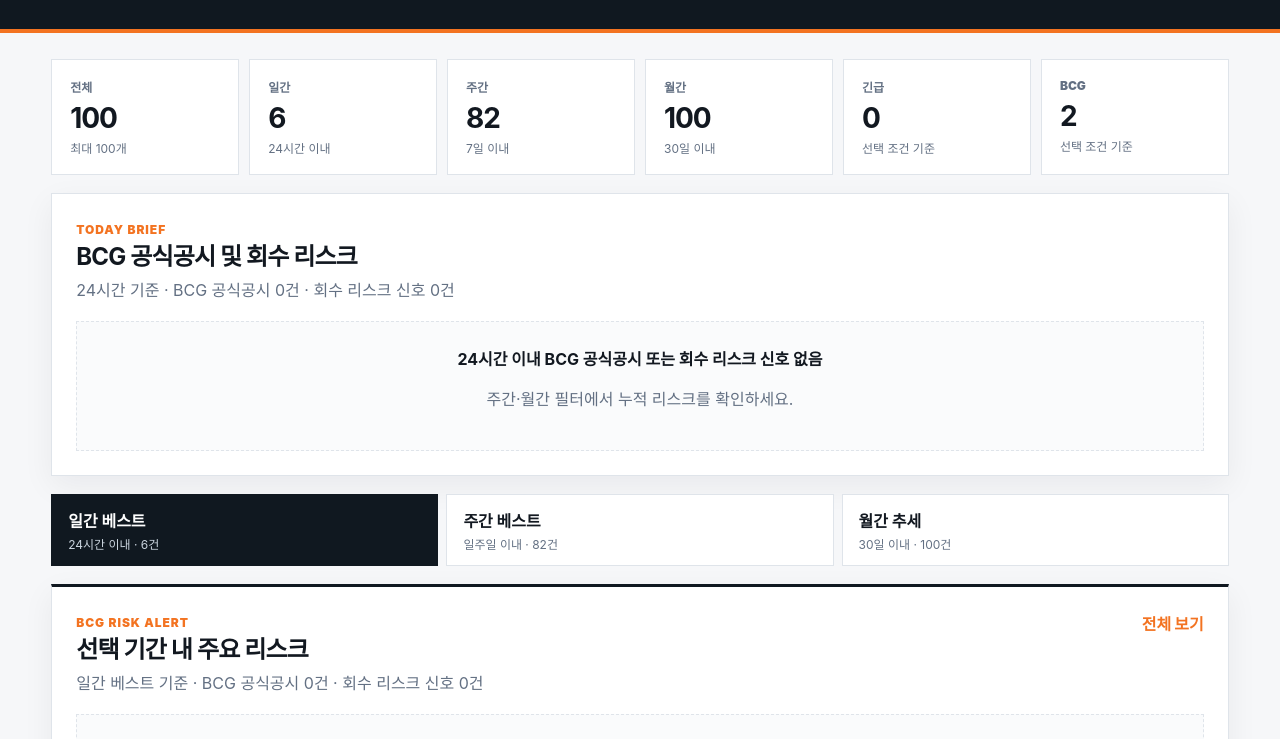
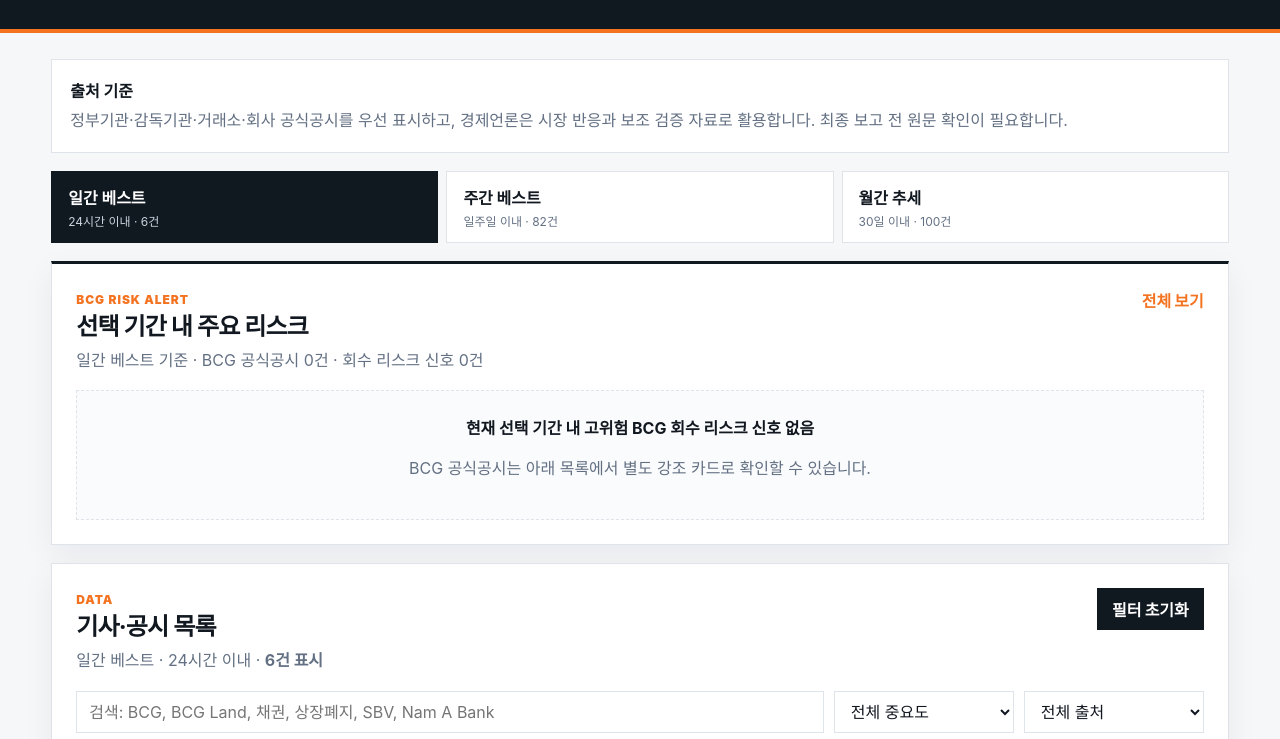
Before and after one commit to jeonys-12/vietnam-economic-newsletter, a website: page index.html in a window 1280 px wide. Shown: the part 226-965 px from the top of the page. Drawn offline with Linux system fonts and the light colour scheme.

Commit message:
Remove summary and Today Brief boxes

```diff
--- a/app.js
+++ b/app.js
@@ -404,43 +404,6 @@ function renderStats() {
   setText("resultCount", `${sortBestItems(visible).slice(0, MAX_DISPLAY_ITEMS).length}건 표시`);
 }
 
-function renderTodayBrief() {
-  const dailyCandidates = state.items.filter((item) => isWithinHours(item, 24) && (isBcgOfficial(item) || isRecoveryRiskSignal(item)));
-  const daily = sortBestItems(dailyCandidates).slice(0, 3);
-  const brief = $("briefItems");
-  const status = $("briefStatus");
-  if (!brief || !status) return;
-  const officialCount = dailyCandidates.filter(isBcgOfficial).length;
-  const riskCount = dailyCandidates.filter(isRecoveryRiskSignal).length;
-  status.textContent = `24시간 기준 · BCG 공식공시 ${officialCount}건 · 회수 리스크 신호 ${riskCount}건`;
-
-  if (!daily.length) {
-    brief.innerHTML = `
-      <article class="alert-empty">
-        <strong>24시간 이내 BCG 공식공시 또는 회수 리스크 신호 없음</strong>
-        <p>주간·월간 필터에서 누적 리스크를 확인하세요.</p>
-      </article>`;
-    return;
-  }
-
-  brief.innerHTML = daily.map((item, index) => `
-    <article class="brief-item ${isBcgOfficial(item) ? "bcg" : "critical"}">
-      <div class="brief-rank">${index + 1}</div>
-      <div>
-        <div class="meta-line">
-          <span>${isBcgOfficial(item) ? "BCG 공식공시" : "회수 리스크"}</span>
-          <span>·</span>
-          <span>${escapeHtml(item.source_section || item.source_name || "출처 미상")}</span>
-          <span>·</span>
-          <span>${item.published_at ? formatDate(item.published_at, false) : "공시일 확인 필요"}</span>
-        </div>
-        <h3>${escapeHtml(displayTitle(item))}</h3>
-        <p>${escapeHtml(displayImpact(item))}</p>
-      </div>
-    </article>
-  `).join("");
-}
-
 function renderRiskAlerts() {
   const base = periodItems();
   const bcgItems = sortBestItems(base.filter((item) => isBcgOfficial(item) || isRecoveryRiskSignal(item)));
@@ -483,7 +446,6 @@ function renderCards() {
   if (!cards) return;
   const items = sortBestItems(applyFilters()).slice(0, MAX_DISPLAY_ITEMS);
   renderStats();
-  renderTodayBrief();
   renderRiskAlerts();
 
   if (!items.length) {
--- a/index.html
+++ b/index.html
@@ -19,7 +19,6 @@
       </span>
     </a>
     <nav class="top-nav" aria-label="Main navigation">
-      <a href="#brief">Today Brief</a>
       <a href="#risk-alert">BCG Risk</a>
       <a href="#data">Data</a>
       <a href="#sources">Sources</a>
@@ -44,48 +43,9 @@
   </section>
 
   <main class="page-shell">
-    <section class="metrics" aria-label="Dashboard statistics">
-      <article>
-        <span>전체</span>
-        <strong id="totalCount">0</strong>
-        <p>최대 100개</p>
-      </article>
-      <article>
-        <span>일간</span>
-        <strong id="dailyCount">0</strong>
-        <p>24시간 이내</p>
-      </article>
-      <article>
-        <span>주간</span>
-        <strong id="weeklyCount">0</strong>
-        <p>7일 이내</p>
-      </article>
-      <article>
-        <span>월간</span>
-        <strong id="monthlyCount">0</strong>
-        <p>30일 이내</p>
-      </article>
-      <article>
-        <span>긴급</span>
-        <strong id="criticalCount">0</strong>
-        <p>선택 조건 기준</p>
-      </article>
-      <article>
-        <span>BCG</span>
-        <strong id="bcgCount">0</strong>
-        <p>선택 조건 기준</p>
-      </article>
-    </section>
-
-    <section id="brief" class="panel brief-panel">
-      <div class="section-title">
-        <div>
-          <span class="section-kicker">Today Brief</span>
-          <h2>BCG 공식공시 및 회수 리스크</h2>
-          <p id="briefStatus">24시간 기준 · 데이터 로딩 중</p>
-        </div>
-      </div>
-      <div id="briefItems" class="brief-list" aria-live="polite"></div>
+    <section id="sources" class="source-note">
+      <strong>출처 기준</strong>
+      <p>정부기관·감독기관·거래소·회사 공식공시를 우선 표시하고, 경제언론은 시장 반응과 보조 검증 자료로 활용합니다. 최종 보고 전 원문 확인이 필요합니다.</p>
     </section>
 
     <section class="period-selector" aria-label="기간 선택">
@@ -146,11 +106,6 @@
 
       <section id="cards" class="cards" aria-live="polite"></section>
     </section>
-
-    <section id="sources" class="source-note">
-      <strong>출처 기준</strong>
-      <p>정부기관·감독기관·거래소·회사 공식공시를 우선 표시하고, 경제언론은 시장 반응과 보조 검증 자료로 활용합니다. 최종 보고 전 원문 확인이 필요합니다.</p>
-    </section>
   </main>
 
   <footer class="site-footer">
--- a/style.css
+++ b/style.css
@@ -105,21 +105,6 @@ a { color: inherit; }
   margin: 0 auto;
   padding: 26px clamp(18px, 4vw, 56px) 54px;
 }
-.metrics {
-  display: grid;
-  grid-template-columns: repeat(6, 1fr);
-  gap: 10px;
-  margin-bottom: 18px;
-}
-.metrics article {
-  padding: 18px;
-  background: #fff;
-  border: 1px solid var(--line);
-}
-.metrics span { display: block; color: var(--muted); font-size: 12px; font-weight: 900; }
-.metrics strong { display: block; margin-top: 6px; font-size: 28px; letter-spacing: -0.04em; }
-.metrics p { margin: 4px 0 0; color: var(--muted); font-size: 12px; }
-
 .panel {
   margin-top: 18px;
   padding: 24px;
@@ -346,7 +331,7 @@ select { width: 100%; padding: 0 12px; }
 }
 
 .source-note {
-  margin-top: 18px;
+  margin-top: 0;
   padding: 18px;
   background: #fff;
   border: 1px solid var(--line);
@@ -367,7 +352,6 @@ select { width: 100%; padding: 0 12px; }
 @media (max-width: 980px) {
   .top-nav { display: none; }
   .hero-inner { grid-template-columns: 1fr; }
-  .metrics { grid-template-columns: repeat(3, 1fr); }
   .controls { grid-template-columns: 1fr; }
   .card-head,
   .alert-item,
@@ -376,7 +360,6 @@ select { width: 100%; padding: 0 12px; }
 }
 @media (max-width: 620px) {
   .hero-inner { padding-top: 40px; padding-bottom: 40px; }
-  .metrics { grid-template-columns: repeat(2, 1fr); }
   .period-tabs { grid-template-columns: 1fr; }
   .panel { padding: 18px; }
   .brief-item { grid-template-columns: 1fr; }
```
